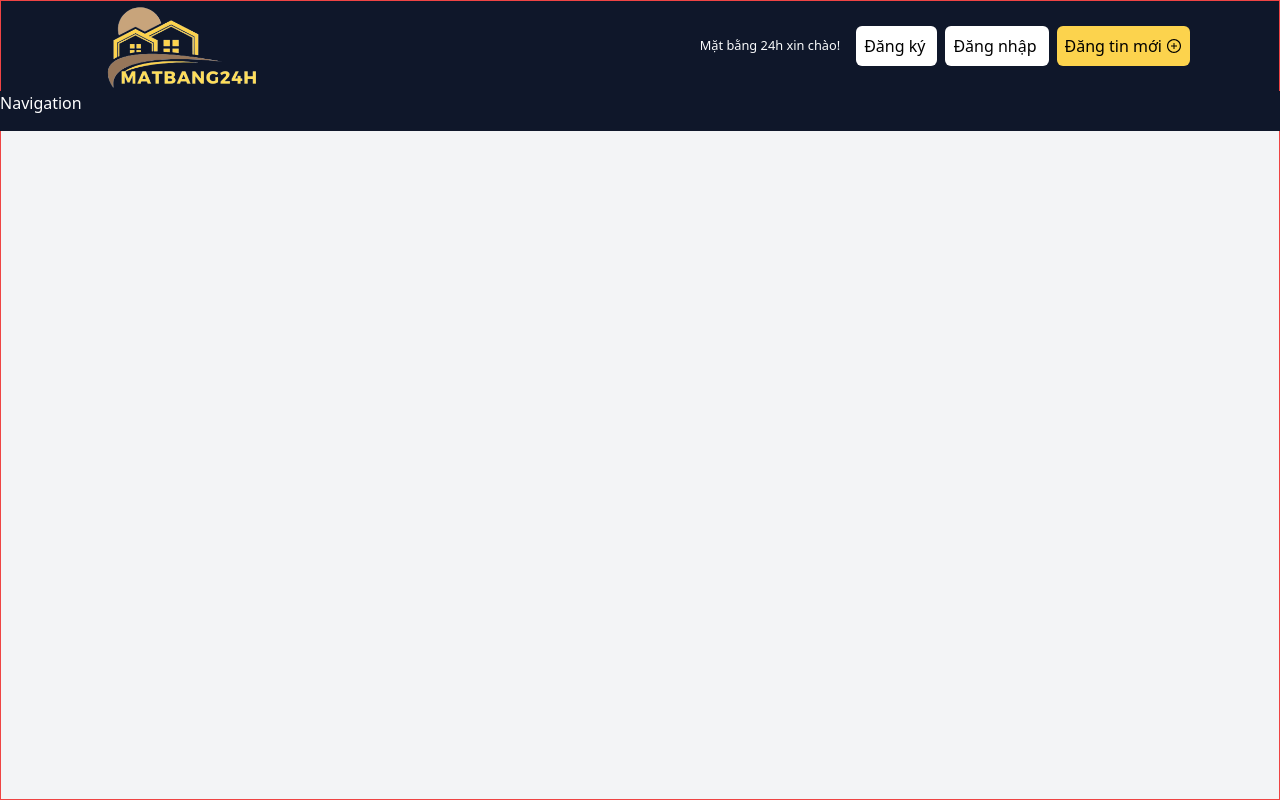
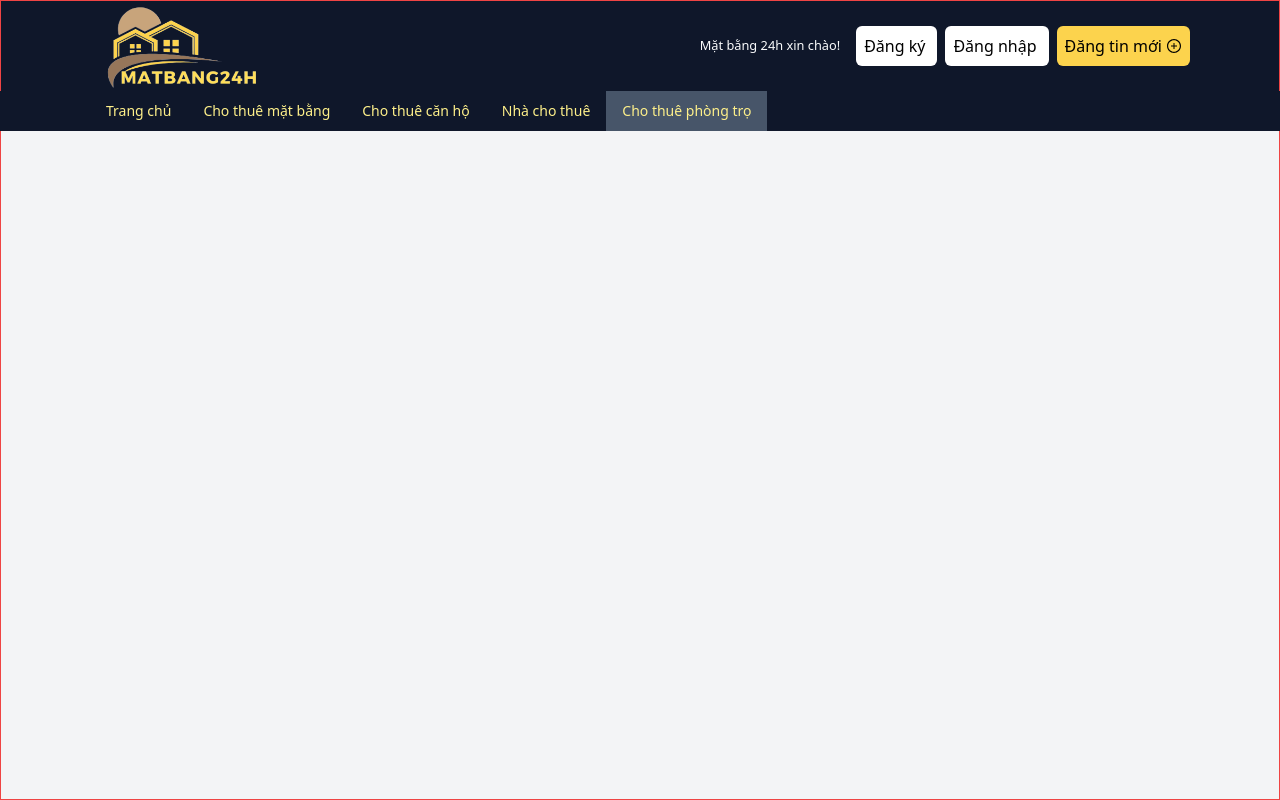
Before and after one commit to nthgwww/canho24h, a React (Create React App) app: page /cho-thue-phong-tro in a window 1280 px wide. Built offline with nearby package versions, Linux system fonts and the light colour scheme.

Commit message:
navigation

```diff
--- a/package.json
+++ b/package.json
@@ -16,6 +16,7 @@
     "redux": "^4.2.0",
     "redux-persist": "^6.0.0",
     "redux-thunk": "^2.4.2",
+    "sweetalert2": "^11.7.5",
     "thunk": "0.0.1",
     "web-vitals": "^2.1.4"
   },
--- a/src/components/FormInput.js
+++ b/src/components/FormInput.js
@@ -1,18 +1,18 @@
 import React,{memo} from 'react'
 
-const FormInput = ({label, value, setValue, type, invalidFields, setInvalidFields}) => {
+const FormInput = ({label, value, setValue, keyPayload, invalidFields, setInvalidFields, type}) => {
   return (
     <div>
         <label htmlFor='phone' className='text-xs'>{label}</label>
         <input
-          type='text'
+          type={type || "text"}
           id='phone'
           className='outline-none bg-slate-200 p-2 rounded-md w-full'
           value={value}
-          onChange={(e)=>setValue(prev => ({...prev, [type]:e.target.value}))}
+          onChange={(e)=>setValue(prev => ({...prev, [keyPayload]:e.target.value}))}
           onFocus={()=>setInvalidFields([])}
         />
-        {invalidFields.length > 0 && invalidFields.some(i=> i.name ===type) && <small className='text-red-500 italic'>{invalidFields.find(i=>i.name === type)?.message}</small>}
+        {invalidFields.length > 0 && invalidFields.some(i=> i.name === keyPayload) && <small className='text-red-500 italic'>{invalidFields.find(i=>i.name === keyPayload )?.message}</small>}
     </div>
   )
 }
--- a/src/containers/Public/Login.js
+++ b/src/containers/Public/Login.js
@@ -4,12 +4,13 @@ import { Button, FormInput } from "../../components";
 import { useNavigate, useLocation } from "react-router-dom";
 import * as actions from "../../store/actions";
 import { useDispatch, useSelector } from "react-redux";
+import Swal from "sweetalert2"
 
 const Login = () => {
   const location = useLocation();
   const dispatch = useDispatch();
   const navigate = useNavigate()
-  const { isLoggedIn } = useSelector(state => state.auth)
+  const { isLoggedIn, msg, update } = useSelector(state => state.auth)
   const [isRegister, setIsRegister] = useState(location.state?.flag);
   const [invalidFields, setInvalidFields] = useState([]);
   const [payload, setPayload] = useState({
@@ -25,6 +26,10 @@ const Login = () => {
   useEffect(()=>{
     isLoggedIn && navigate('/')
   },[isLoggedIn])
+
+  useEffect(()=>{
+    msg && Swal.fire('Oops !',msg, 'error')
+  },[msg, update])
 
   const handleSubmit = async () => {
     // console.log(payload)
@@ -106,20 +111,21 @@ const Login = () => {
             label={"HỌ TÊN"}
             value={payload.name}
             setValue={setPayload}
-            type={"name"}
+            keyPayload={"name"}
           />
         )}
         <FormInput setInvalidFields={setInvalidFields} invalidFields= {invalidFields}
           label={"SỐ ĐIỆN THOẠI"}
           value={payload.phone}
           setValue={setPayload}
-          type={"phone"}
+          keyPayload={"phone"}
         />
         <FormInput setInvalidFields={setInvalidFields} invalidFields= {invalidFields}
           label={"MẬT KHẨU"}
           value={payload.password}
           setValue={setPayload}
-          type={"password"}
+          keyPayload={"password"}
+          type='password'
         />
         <Button
           fullWidth
--- a/src/containers/Public/Navigation.js
+++ b/src/containers/Public/Navigation.js
@@ -1,9 +1,40 @@
-import React from 'react'
+import React from "react";
+import { NavLink } from "react-router-dom";
+
+const nav = [
+  { name: "Trang chủ", path: "home" },
+  { name: "Cho thuê mặt bằng", path: "cho-thue-mat-bang" },
+  { name: "Cho thuê căn hộ", path: "cho-thue-can-ho" },
+  { name: "Nhà cho thuê", path: "nha-cho-thue" },
+  { name: "Cho thuê phòng trọ", path: "cho-thue-phong-tro" },
+];
+
+const notActive = 'hover:bg-slate-600 h-full px-4 bg-slate-900'
+const active = 'hover:bg-slate-600 h-full px-4 bg-slate-600'
 
 const Navigation = () => {
   return (
-    <div className='w-screen text-white h-[40px] bg-secondary1'>Navigation</div>
-  )
-}
+    <div className="w-screen flex justify-center items-center text-white h-[40px] bg-secondary1">
+      <div className="w-1100 h-[40px] mx-auto flex items-center text-yellow-200 text-sm">
+        {nav?.length > 0 &&
+          nav.map((item, index) => {
+            return (
+              <div key={index} className="flex justify-center items-center">
+                <NavLink
+                  to={item.path}
+                  className={({ isActive }) =>
+                    isActive ? active : notActive
+                  }
+                  style={{ lineHeight: "40px" }} // Set the line-height to 40px
+                >
+                  {item.name}
+                </NavLink>
+              </div>
+            );
+          })}
+      </div>
+    </div>
+  );
+};
 
-export default Navigation
+export default Navigation;
--- a/src/store/reducers/authReducer.js
+++ b/src/store/reducers/authReducer.js
@@ -4,6 +4,7 @@ const initState = {
   isLoggedIn: false,
   token: null,
   msg: "",
+  update: false
 };
 
 const authReducer = (state = initState, action) => {
@@ -14,7 +15,8 @@ const authReducer = (state = initState, action) => {
         ...state,
         isLoggedIn: true,
         token: action.data,
-        msg:''
+        msg:'',
+        update:false
       };
 
     case actionTypes.REGISTER_FAIL:
@@ -23,7 +25,8 @@ const authReducer = (state = initState, action) => {
         ...state,
         isLoggedIn: false,
         msg: action.data,
-        token: null
+        token: null,
+        update:!state.update
       };
       case actionTypes.LOGOUT:
         return {
```
Also changed, not shown: 1 other file (tests, documents, lock files or other folders).
